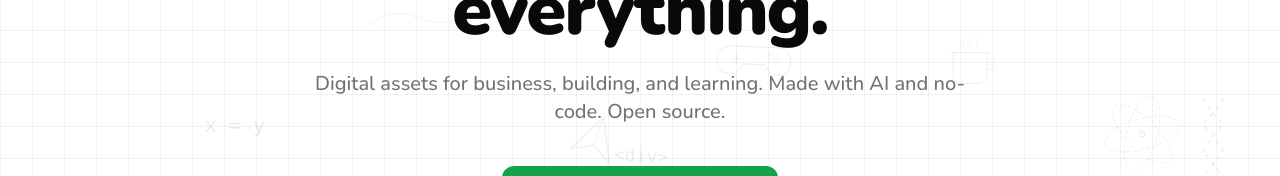
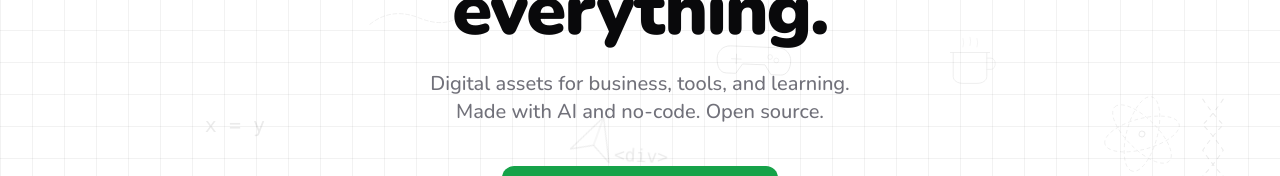
Before and after one commit to fly-labs/website, a React (Vite) app in the folder apps/web/: page / in a window 1280 px wide. Shown: the part 354-530 px from the top of the page. Built offline with nearby package versions, Linux system fonts and the light colour scheme; no server answers; the database is empty.

Commit message:
fix: update tagline - "building" to "tools", line break after "learning"
Updated across all 4 occurrences: README, CLAUDE.md, HomePage hero,
SEO schema. Also aligned HomePage meta description with new tagline.

Co-Authored-By: Claude Opus 4.6 <noreply@anthropic.com>

```diff
--- a/apps/web/src/components/SEO.jsx
+++ b/apps/web/src/components/SEO.jsx
@@ -19,7 +19,7 @@ export const SEO = ({
       "@context": "https://schema.org",
       "@type": "Organization",
       "name": "Fly Labs",
-      "description": "Digital assets for business, building, and learning. Made with AI and no-code. Open source.",
+      "description": "Digital assets for business, tools, and learning. Made with AI and no-code. Open source.",
       "url": "https://flylabs.fun",
       "logo": "https://flylabs.fun/images/og-logo.png",
       "sameAs": [
--- a/apps/web/src/pages/HomePage.jsx
+++ b/apps/web/src/pages/HomePage.jsx
@@ -87,7 +87,7 @@ const HomePage = () => {
     <PageLayout
       seo={{
         title: "Fly Labs | Digital Assets for Business, Building & Learning",
-        description: "Digital assets built with AI and no-code. Business tools, open source products, and everything learned along the way.",
+        description: "Digital assets for business, tools, and learning. Made with AI and no-code. Open source.",
         keywords: "vibe building, digital assets, AI tools, no-code, open source, business templates, build in public, indie maker",
         url: "https://flylabs.fun",
       }}
@@ -114,7 +114,8 @@ const HomePage = () => {
             Find a real problem. Build the solution. Share everything.
           </h1>
           <p className="text-lg md:text-xl text-muted-foreground font-medium max-w-2xl mx-auto leading-relaxed mb-10">
-            Digital assets for business, building, and learning. Made with AI and no-code. Open source.
+            Digital assets for business, tools, and learning.<br />
+            Made with AI and no-code. Open source.
           </p>
           <div className="flex flex-col items-center gap-3">
             <Link
```
Also changed, not shown: 2 other files (tests, documents, lock files or other folders).
